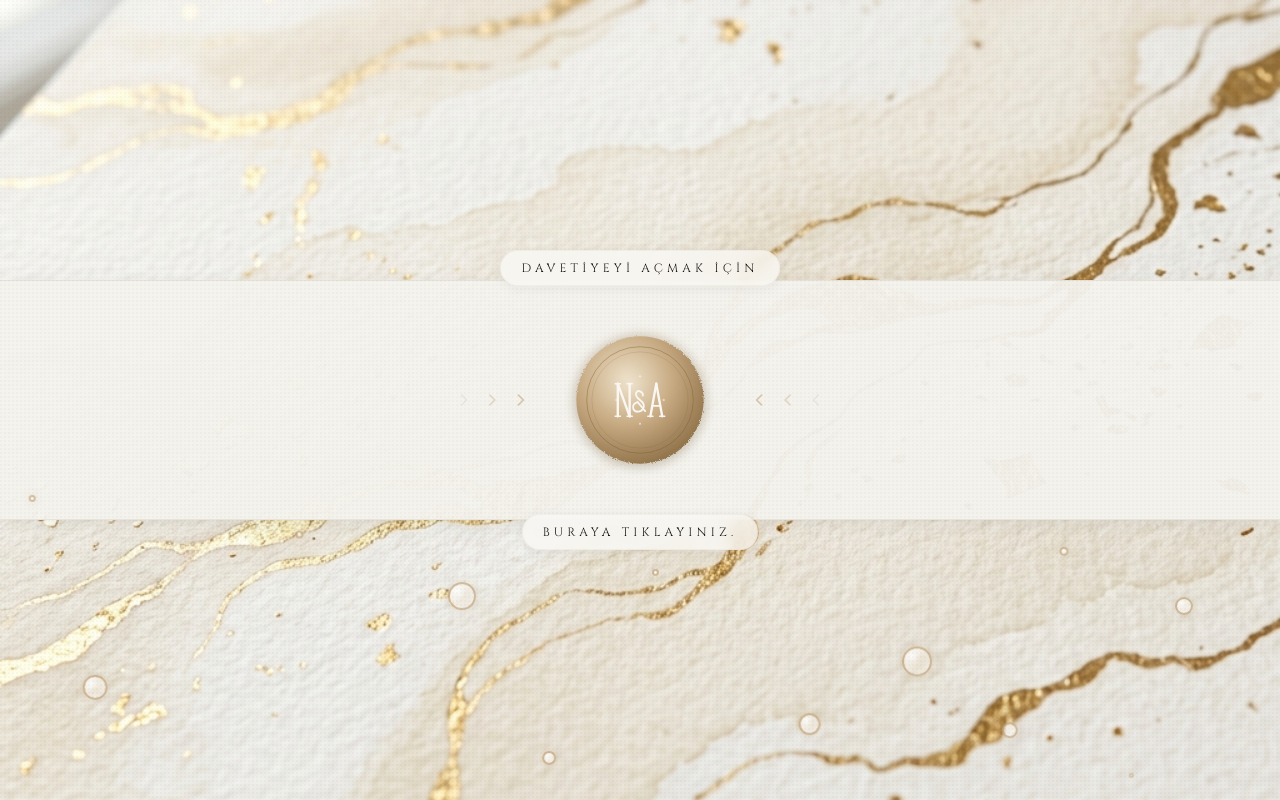
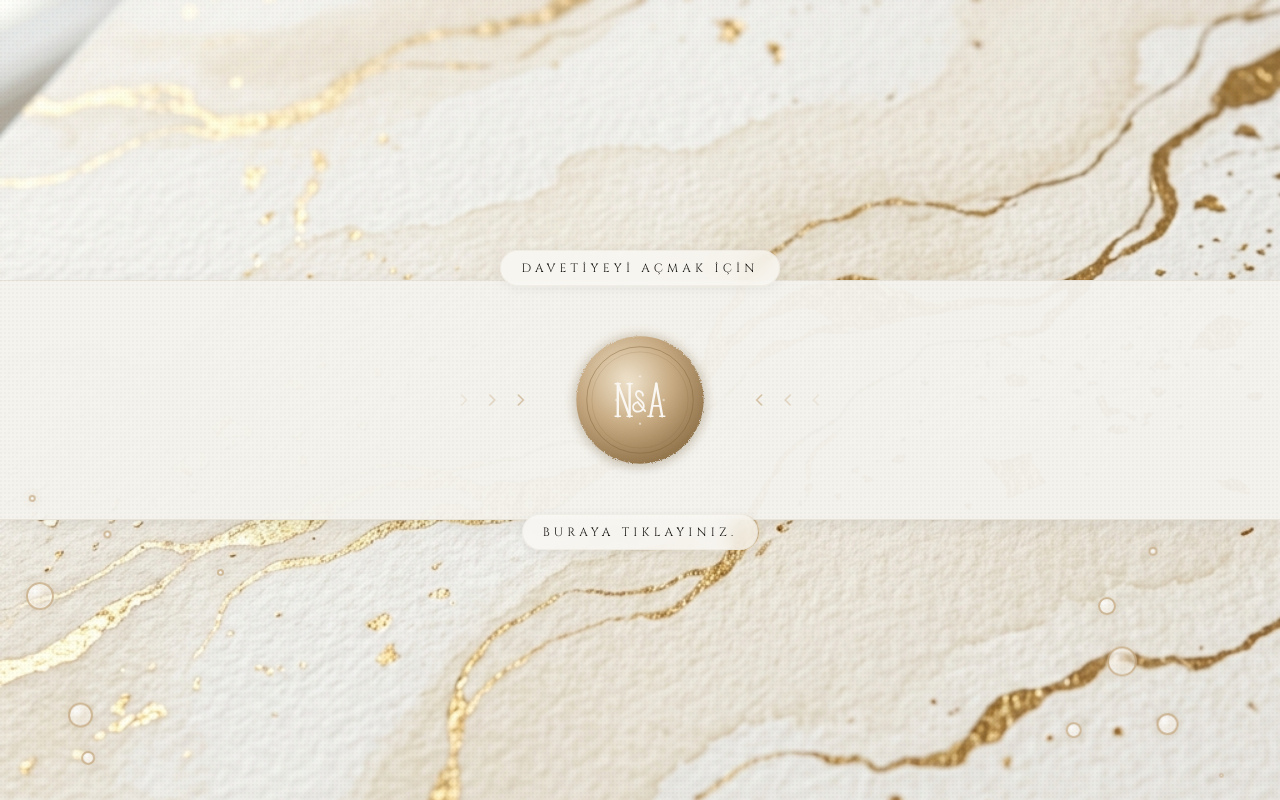
Before and after one commit to alperentagmann/ahmet-nesrin-nisan, a Next.js app: page / in a window 1280 px wide. Built offline with nearby package versions, Linux system fonts and the light colour scheme.

Commit message:
design: Balonlar sadece kart kenarlarinda - sol 0-17% ve sag 83-100% bolgeleri

```diff
--- a/app/page.tsx
+++ b/app/page.tsx
@@ -18,34 +18,36 @@ export default function Home() {
 
   return (
     <main className="relative flex-1 min-h-screen overflow-hidden bg-cream flex items-center justify-center">
-      {/* Floating bubbles */}
+      {/* Floating bubbles — sadece yan bölgeler */}
       <div className="particle-layer">
-        <div className="particle" style={{ width:7,  height:7,  left:"2%",  bottom:"0%",   animationDelay:"0s",    animationDuration:"15s" }} />
-        <div className="particle" style={{ width:25, height:25, left:"6%",  bottom:"5%",   animationDelay:"3s",    animationDuration:"22s" }} />
-        <div className="particle" style={{ width:10, height:10, left:"10%", bottom:"0%",   animationDelay:"7s",    animationDuration:"17s" }} />
-        <div className="particle" style={{ width:5,  height:5,  left:"14%", bottom:"3%",   animationDelay:"1.5s",  animationDuration:"13s" }} />
-        <div className="particle" style={{ width:32, height:32, left:"18%", bottom:"0%",   animationDelay:"10s",   animationDuration:"26s" }} />
-        <div className="particle" style={{ width:8,  height:8,  left:"22%", bottom:"8%",   animationDelay:"2s",    animationDuration:"16s" }} />
-        <div className="particle" style={{ width:18, height:18, left:"26%", bottom:"0%",   animationDelay:"5.5s",  animationDuration:"20s" }} />
-        <div className="particle" style={{ width:6,  height:6,  left:"30%", bottom:"4%",   animationDelay:"8s",    animationDuration:"14s" }} />
-        <div className="particle" style={{ width:28, height:28, left:"34%", bottom:"0%",   animationDelay:"0.5s",  animationDuration:"24s" }} />
-        <div className="particle" style={{ width:9,  height:9,  left:"38%", bottom:"6%",   animationDelay:"12s",   animationDuration:"17s" }} />
-        <div className="particle" style={{ width:14, height:14, left:"42%", bottom:"0%",   animationDelay:"4s",    animationDuration:"19s" }} />
-        <div className="particle" style={{ width:35, height:35, left:"46%", bottom:"2%",   animationDelay:"9s",    animationDuration:"28s" }} />
-        <div className="particle" style={{ width:7,  height:7,  left:"50%", bottom:"0%",   animationDelay:"1s",    animationDuration:"15s" }} />
-        <div className="particle" style={{ width:20, height:20, left:"54%", bottom:"5%",   animationDelay:"6s",    animationDuration:"21s" }} />
-        <div className="particle" style={{ width:5,  height:5,  left:"58%", bottom:"0%",   animationDelay:"13s",   animationDuration:"13s" }} />
-        <div className="particle" style={{ width:22, height:22, left:"62%", bottom:"3%",   animationDelay:"3.5s",  animationDuration:"22s" }} />
-        <div className="particle" style={{ width:8,  height:8,  left:"66%", bottom:"0%",   animationDelay:"7.5s",  animationDuration:"16s" }} />
-        <div className="particle" style={{ width:30, height:30, left:"70%", bottom:"7%",   animationDelay:"2.5s",  animationDuration:"25s" }} />
-        <div className="particle" style={{ width:6,  height:6,  left:"74%", bottom:"0%",   animationDelay:"11s",   animationDuration:"14s" }} />
-        <div className="particle" style={{ width:16, height:16, left:"78%", bottom:"4%",   animationDelay:"4.5s",  animationDuration:"20s" }} />
-        <div className="particle" style={{ width:9,  height:9,  left:"82%", bottom:"0%",   animationDelay:"0s",    animationDuration:"17s" }} />
-        <div className="particle" style={{ width:26, height:26, left:"85%", bottom:"2%",   animationDelay:"8.5s",  animationDuration:"23s" }} />
-        <div className="particle" style={{ width:5,  height:5,  left:"88%", bottom:"0%",   animationDelay:"5s",    animationDuration:"13s" }} />
-        <div className="particle" style={{ width:18, height:18, left:"91%", bottom:"6%",   animationDelay:"2s",    animationDuration:"21s" }} />
-        <div className="particle" style={{ width:10, height:10, left:"94%", bottom:"0%",   animationDelay:"9.5s",  animationDuration:"18s" }} />
-        <div className="particle" style={{ width:33, height:33, left:"97%", bottom:"3%",   animationDelay:"6.5s",  animationDuration:"27s" }} />
+        {/* Sol */}
+        <div className="particle" style={{ width:7,  height:7,  left:"2%",  bottom:"0%", animationDelay:"0s",   animationDuration:"15s" }} />
+        <div className="particle" style={{ width:25, height:25, left:"5%",  bottom:"5%", animationDelay:"4s",   animationDuration:"22s" }} />
+        <div className="particle" style={{ width:10, height:10, left:"9%",  bottom:"0%", animationDelay:"7s",   animationDuration:"17s" }} />
+        <div className="particle" style={{ width:5,  height:5,  left:"12%", bottom:"3%", animationDelay:"1.5s", animationDuration:"13s" }} />
+        <div className="particle" style={{ width:32, height:32, left:"3%",  bottom:"0%", animationDelay:"10s",  animationDuration:"26s" }} />
+        <div className="particle" style={{ width:8,  height:8,  left:"7%",  bottom:"8%", animationDelay:"2s",   animationDuration:"16s" }} />
+        <div className="particle" style={{ width:18, height:18, left:"11%", bottom:"0%", animationDelay:"5.5s", animationDuration:"20s" }} />
+        <div className="particle" style={{ width:6,  height:6,  left:"15%", bottom:"4%", animationDelay:"8s",   animationDuration:"14s" }} />
+        <div className="particle" style={{ width:28, height:28, left:"1%",  bottom:"0%", animationDelay:"0.5s", animationDuration:"24s" }} />
+        <div className="particle" style={{ width:9,  height:9,  left:"13%", bottom:"6%", animationDelay:"12s",  animationDuration:"17s" }} />
+        <div className="particle" style={{ width:14, height:14, left:"6%",  bottom:"0%", animationDelay:"4s",   animationDuration:"19s" }} />
+        <div className="particle" style={{ width:35, height:35, left:"4%",  bottom:"2%", animationDelay:"9s",   animationDuration:"28s" }} />
+        <div className="particle" style={{ width:7,  height:7,  left:"16%", bottom:"0%", animationDelay:"1s",   animationDuration:"15s" }} />
+        {/* Sağ */}
+        <div className="particle" style={{ width:20, height:20, left:"84%", bottom:"5%", animationDelay:"6s",   animationDuration:"21s" }} />
+        <div className="particle" style={{ width:5,  height:5,  left:"87%", bottom:"0%", animationDelay:"13s",  animationDuration:"13s" }} />
+        <div className="particle" style={{ width:22, height:22, left:"90%", bottom:"3%", animationDelay:"3.5s", animationDuration:"22s" }} />
+        <div className="particle" style={{ width:8,  height:8,  left:"93%", bottom:"0%", animationDelay:"7.5s", animationDuration:"16s" }} />
+        <div className="particle" style={{ width:30, height:30, left:"86%", bottom:"7%", animationDelay:"2.5s", animationDuration:"25s" }} />
+        <div className="particle" style={{ width:6,  height:6,  left:"96%", bottom:"0%", animationDelay:"11s",  animationDuration:"14s" }} />
+        <div className="particle" style={{ width:16, height:16, left:"83%", bottom:"4%", animationDelay:"4.5s", animationDuration:"20s" }} />
+        <div className="particle" style={{ width:9,  height:9,  left:"89%", bottom:"0%", animationDelay:"0s",   animationDuration:"17s" }} />
+        <div className="particle" style={{ width:26, height:26, left:"92%", bottom:"2%", animationDelay:"8.5s", animationDuration:"23s" }} />
+        <div className="particle" style={{ width:5,  height:5,  left:"95%", bottom:"0%", animationDelay:"5s",   animationDuration:"13s" }} />
+        <div className="particle" style={{ width:18, height:18, left:"85%", bottom:"6%", animationDelay:"2s",   animationDuration:"21s" }} />
+        <div className="particle" style={{ width:10, height:10, left:"98%", bottom:"0%", animationDelay:"9.5s", animationDuration:"18s" }} />
+        <div className="particle" style={{ width:33, height:33, left:"88%", bottom:"3%", animationDelay:"6.5s", animationDuration:"27s" }} />
       </div>
 
       {/* paper texture */}
```
Also changed, not shown: app/invite/page.tsx (+29 -28 lines).
